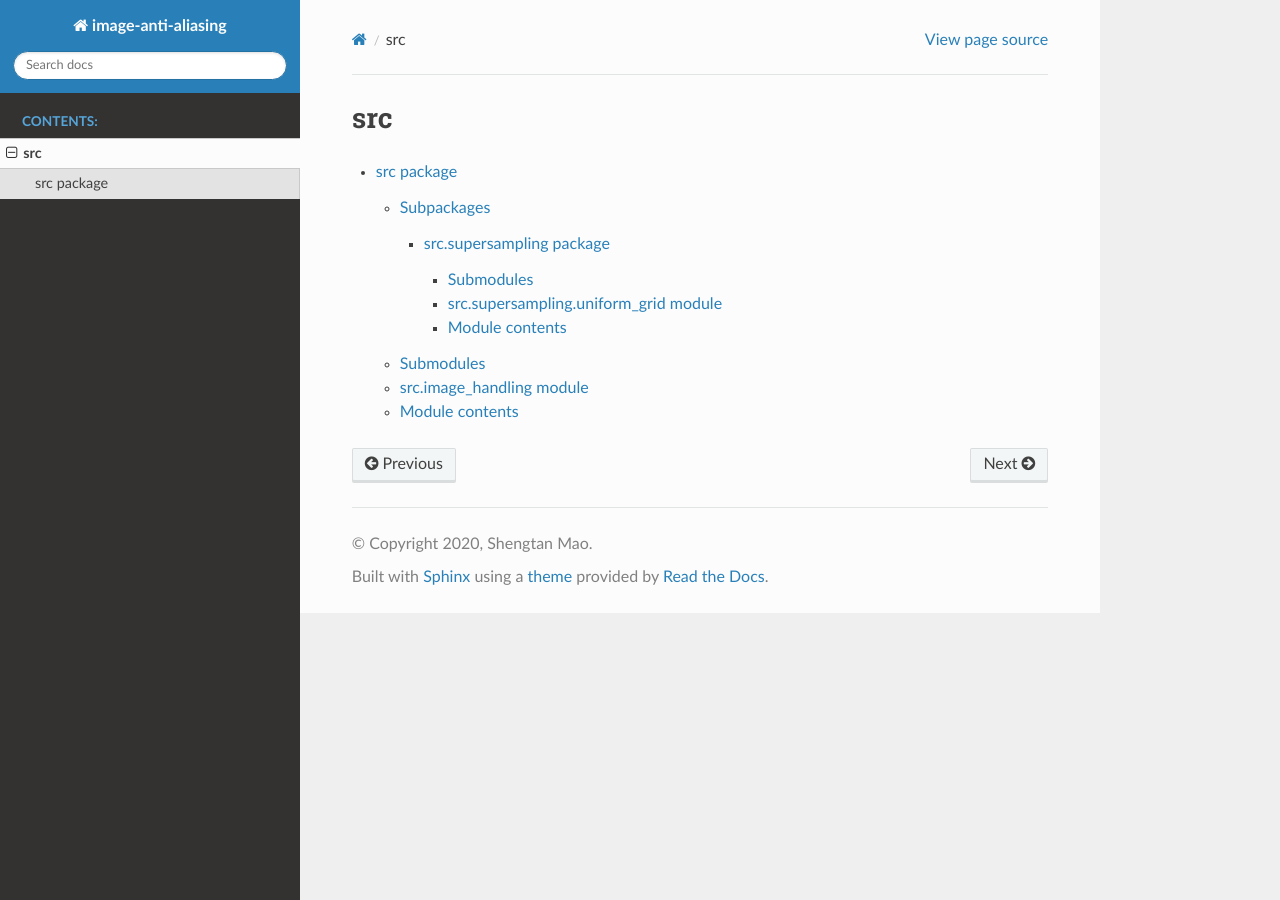
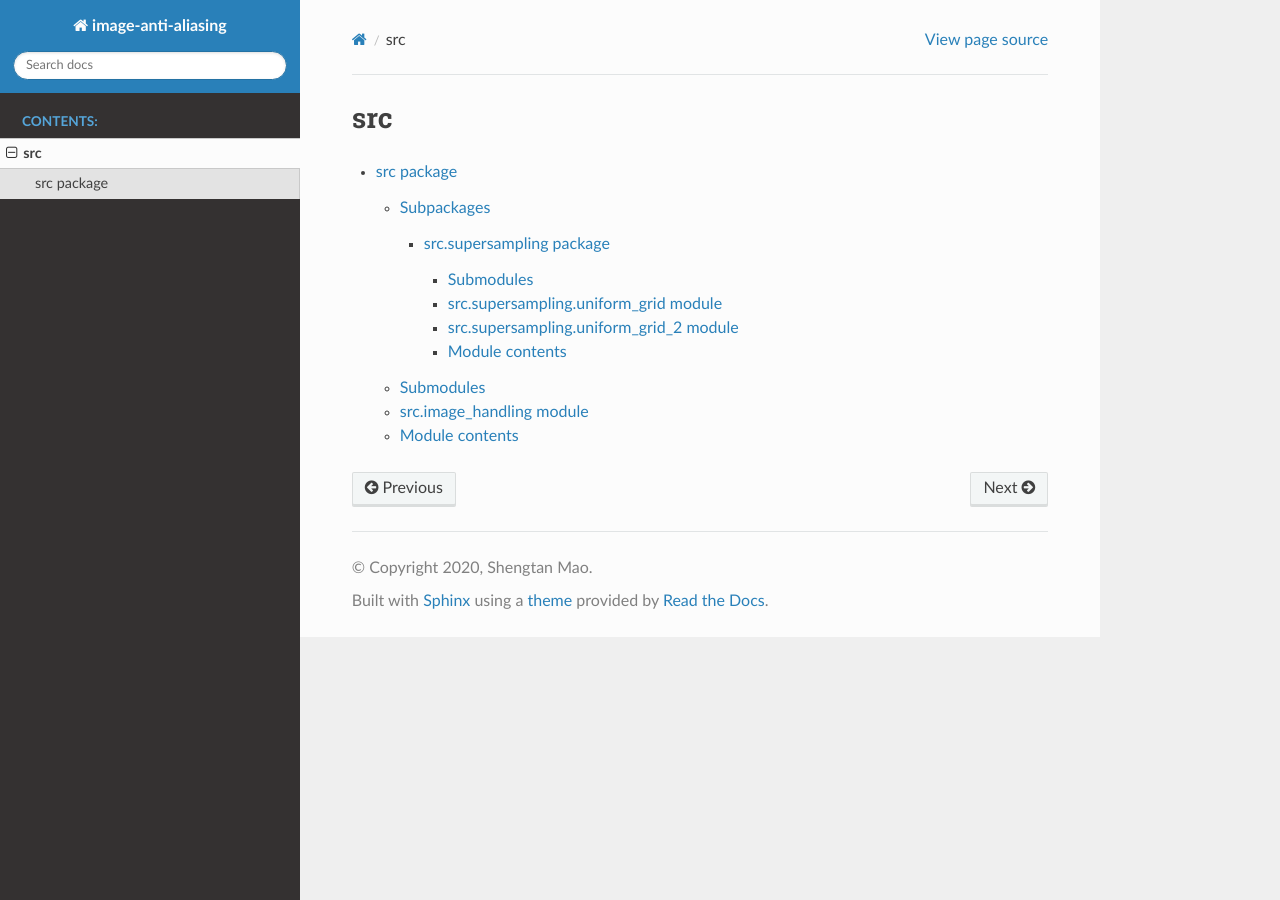
Before and after one commit to shengtanmao/image-anti-aliasing, a Sphinx documentation site: the page built from docs/modules.rst, in a window 1280 px wide. Built offline with Sphinx 7.4.7 and the Read the Docs theme 2.0.0, drawn with Linux system fonts in a browser that asks for light colours.

Commit message:
updated docs

```diff
--- a/docs/src.supersampling.rst
+++ b/docs/src.supersampling.rst
@@ -12,6 +12,14 @@ src.supersampling.uniform\_grid module
    :undoc-members:
    :show-inheritance:
 
+src.supersampling.uniform\_grid\_2 module
+-----------------------------------------
+
+.. automodule:: src.supersampling.uniform_grid_2
+   :members:
+   :undoc-members:
+   :show-inheritance:
+
 Module contents
 ---------------
 
```
